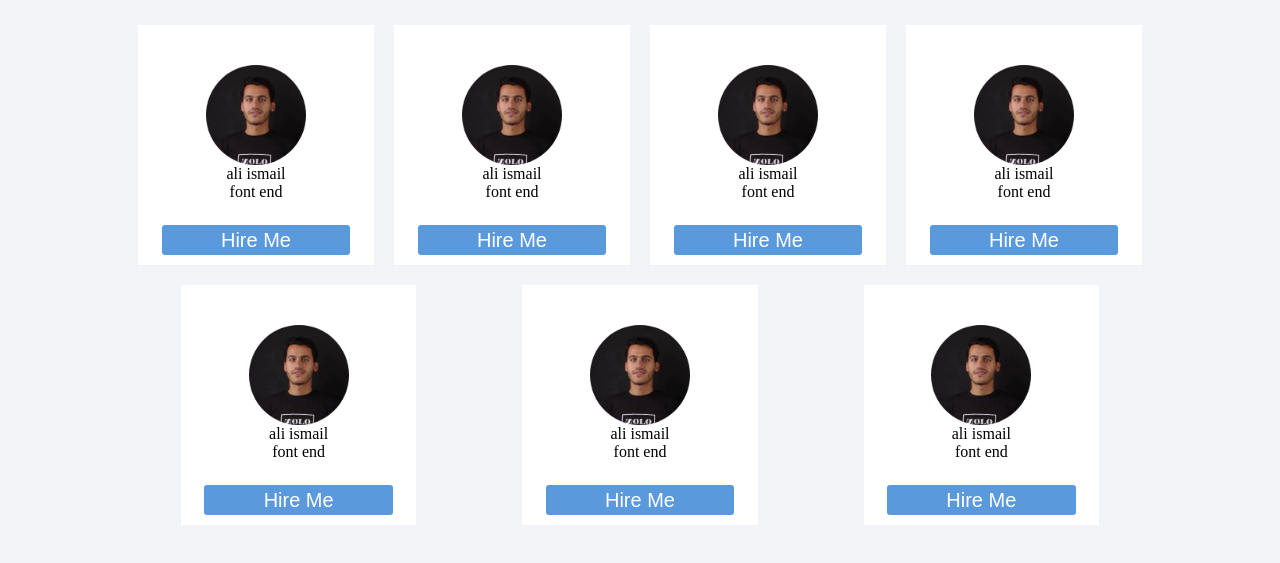
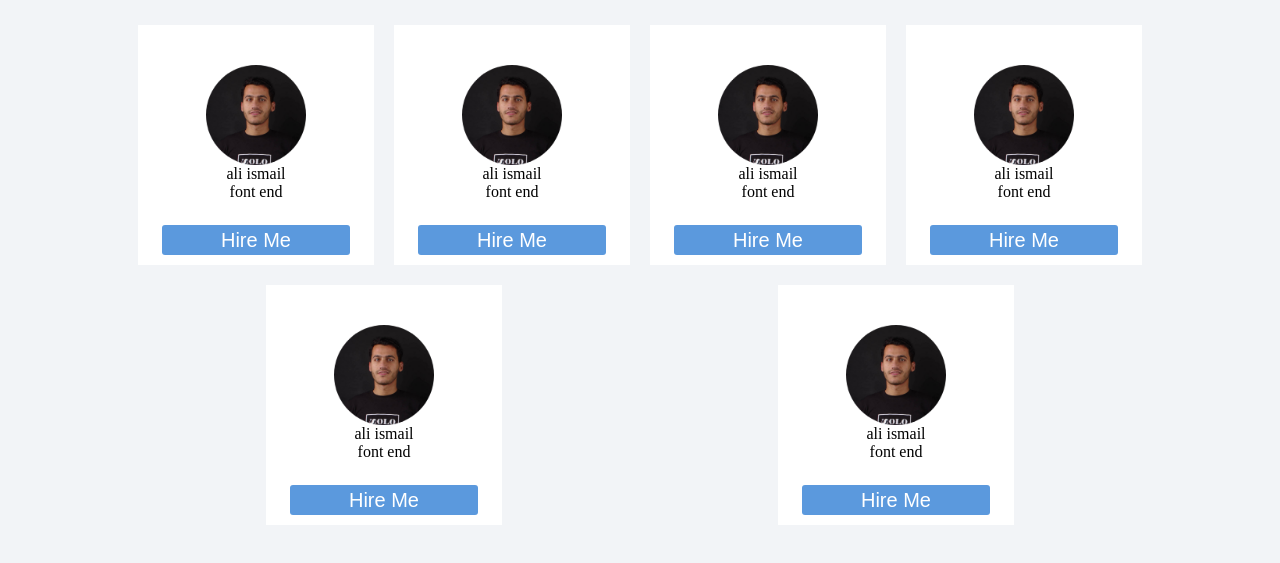
Before and after one commit to khaledDiZ/FikraTalents, a plain HTML site: page index.html in a window 1280 px wide. Shown: the part 105-668 px from the top of the page. Drawn offline with Linux system fonts and the light colour scheme.

Commit message:
first commet
removed one card

```diff
--- a/index.html
+++ b/index.html
@@ -61,12 +61,6 @@
         <div class="developer-position"> font end</div>
         <button>Hire Me</button>
       </div>
-      <div class="card">
-        <img src="assets/ali.png" alt="">
-        <div class="developer-name"> ali ismail</div>
-        <div class="developer-position"> font end</div>
-        <button>Hire Me</button>
-      </div>
     </div>
   </section>
   <script src="app.js"></script>
```
